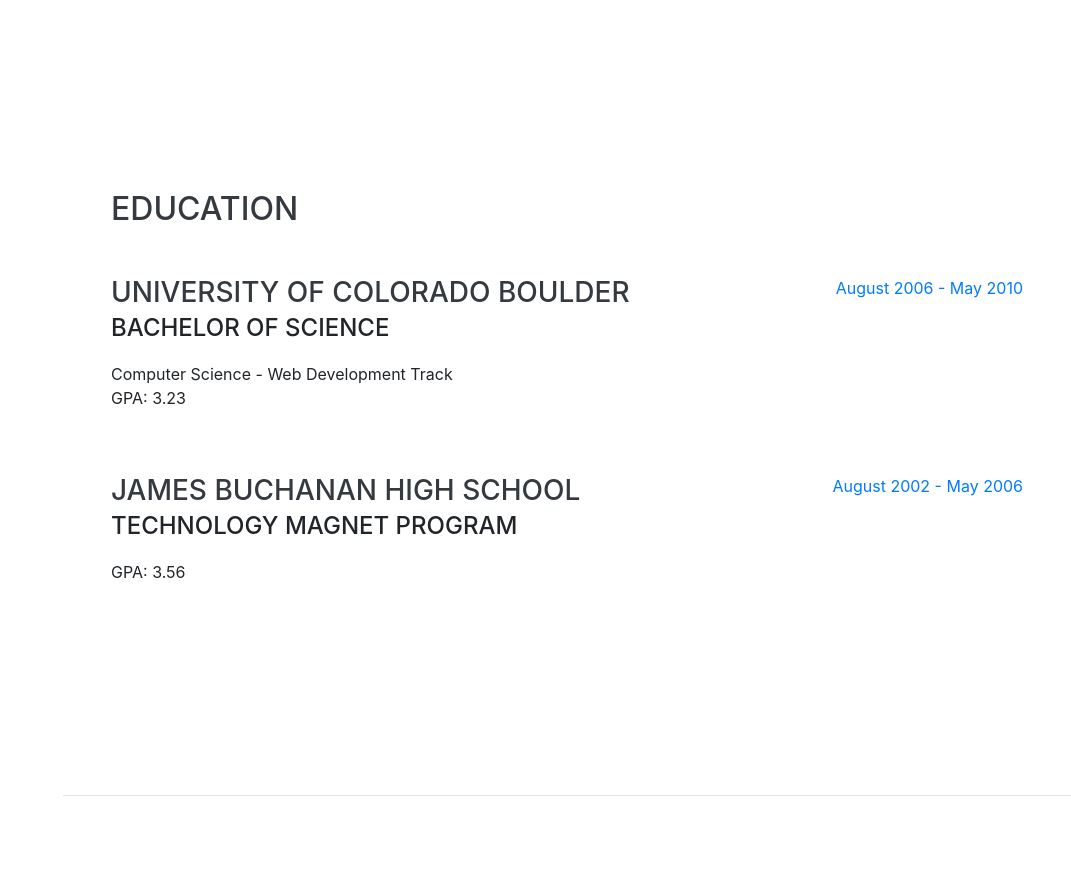
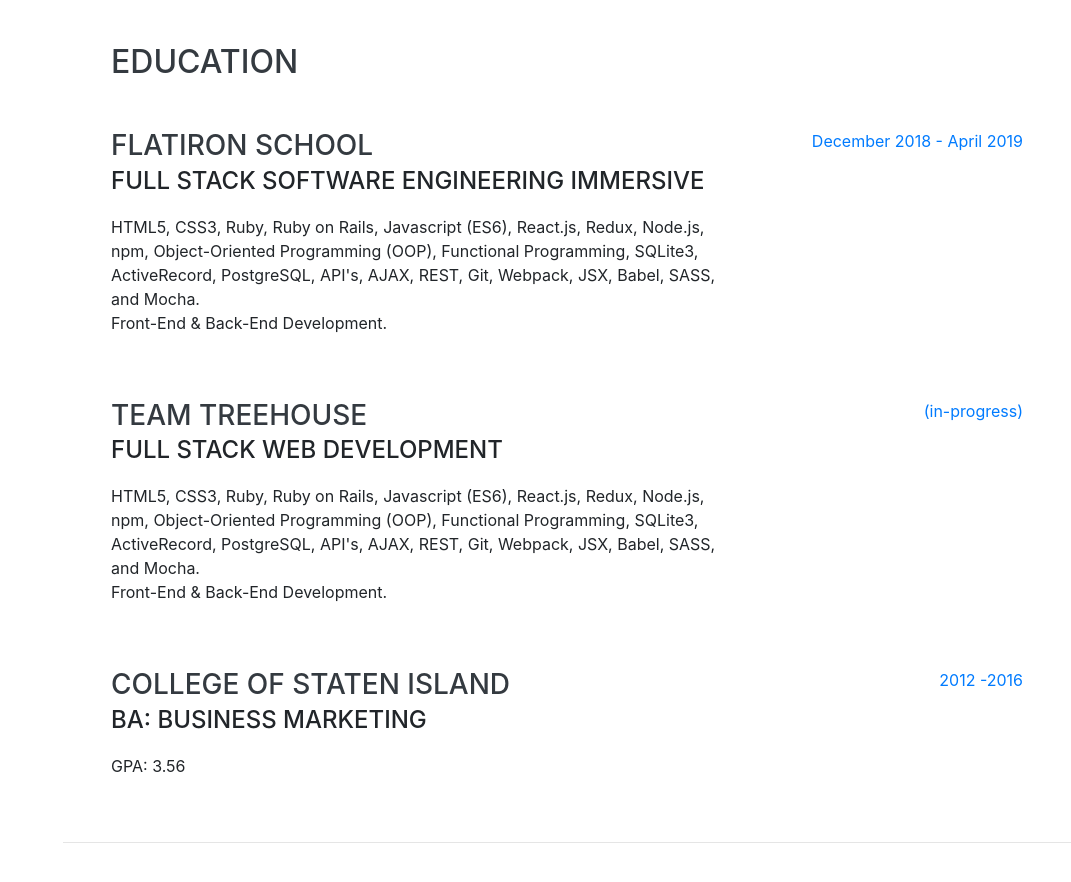
Before and after one commit to rhuwellsamano/rhuwellsamano.github.io, a website with bundled scripts: page index.html in a window 1280 px wide. Shown: the part 1900-2782 px from the top of the page, without its empty margins (209-1280 px from the left). Built offline with nearby package versions, Linux system fonts and the light colour scheme; a web font is replaced by a local one.

Commit message:
added some education

```diff
--- a/index.html
+++ b/index.html
@@ -8,7 +8,7 @@
   <meta name="description" content="">
   <meta name="author" content="">
 
-  <title>Resume - Start Bootstrap Theme</title>
+  <title>Rhuwell Samano</title>
 
   <!-- Bootstrap core CSS -->
   <link href="vendor/bootstrap/css/bootstrap.min.css" rel="stylesheet">
@@ -69,7 +69,7 @@
         <div class="subheading mb-5">Staten Island, NY 10302 · (347) 755-6154 ·
           <a href="mailto:rhuwell.samano@gmail.com">rhuwell.samano@gmail.com</a>
         </div>
-        <p class="lead mb-5">I am experienced in leveraging agile frameworks to provide a robust synopsis for high level overviews. Iterative approaches to corporate strategy foster collaborative thinking to further the overall value proposition.</p>
+        <p class="lead mb-5">I am a Full Stack Software Engineer with a Digital Marketing background.</p>
         <div class="social-icons">
           <a href="#">
             <i class="fab fa-linkedin-in"></i>
@@ -81,7 +81,7 @@
             <i class="fab fa-twitter"></i>
           </a>
           <a href="#">
-            <i class="fab fa-facebook-f"></i>
+            <i class="fab fa-instagram"></i>
           </a>
         </div>
       </div>
@@ -149,24 +149,36 @@
 
         <div class="resume-item d-flex flex-column flex-md-row justify-content-between mb-5">
           <div class="resume-content">
-            <h3 class="mb-0">University of Colorado Boulder</h3>
-            <div class="subheading mb-3">Bachelor of Science</div>
-            <div>Computer Science - Web Development Track</div>
-            <p>GPA: 3.23</p>
+            <h3 class="mb-0">Flatiron School</h3>
+            <div class="subheading mb-3">Full Stack Software Engineering Immersive</div>
+            <div>HTML5, CSS3, Ruby, Ruby on Rails, Javascript (ES6), React.js, Redux, Node.js, npm, Object-Oriented Programming (OOP), Functional Programming, SQLite3, ActiveRecord, PostgreSQL, API's, AJAX, REST, Git, Webpack, JSX, Babel, SASS, and Mocha.</div>
+            <p>Front-End & Back-End Development.</p>
           </div>
           <div class="resume-date text-md-right">
-            <span class="text-primary">August 2006 - May 2010</span>
+            <span class="text-primary">December 2018 - April 2019</span>
+          </div>
+        </div>
+
+        <div class="resume-item d-flex flex-column flex-md-row justify-content-between mb-5">
+          <div class="resume-content">
+            <h3 class="mb-0">Team Treehouse</h3>
+            <div class="subheading mb-3">Full Stack Web Development</div>
+            <div>HTML5, CSS3, Ruby, Ruby on Rails, Javascript (ES6), React.js, Redux, Node.js, npm, Object-Oriented Programming (OOP), Functional Programming, SQLite3, ActiveRecord, PostgreSQL, API's, AJAX, REST, Git, Webpack, JSX, Babel, SASS, and Mocha.</div>
+            <p>Front-End & Back-End Development.</p>
+          </div>
+          <div class="resume-date text-md-right">
+            <span class="text-primary">(in-progress)</span>
           </div>
         </div>
 
         <div class="resume-item d-flex flex-column flex-md-row justify-content-between">
           <div class="resume-content">
-            <h3 class="mb-0">James Buchanan High School</h3>
-            <div class="subheading mb-3">Technology Magnet Program</div>
+            <h3 class="mb-0">College of Staten Island</h3>
+            <div class="subheading mb-3">BA: Business Marketing</div>
             <p>GPA: 3.56</p>
           </div>
           <div class="resume-date text-md-right">
-            <span class="text-primary">August 2002 - May 2006</span>
+            <span class="text-primary">2012 -2016</span>
           </div>
         </div>
 
```
